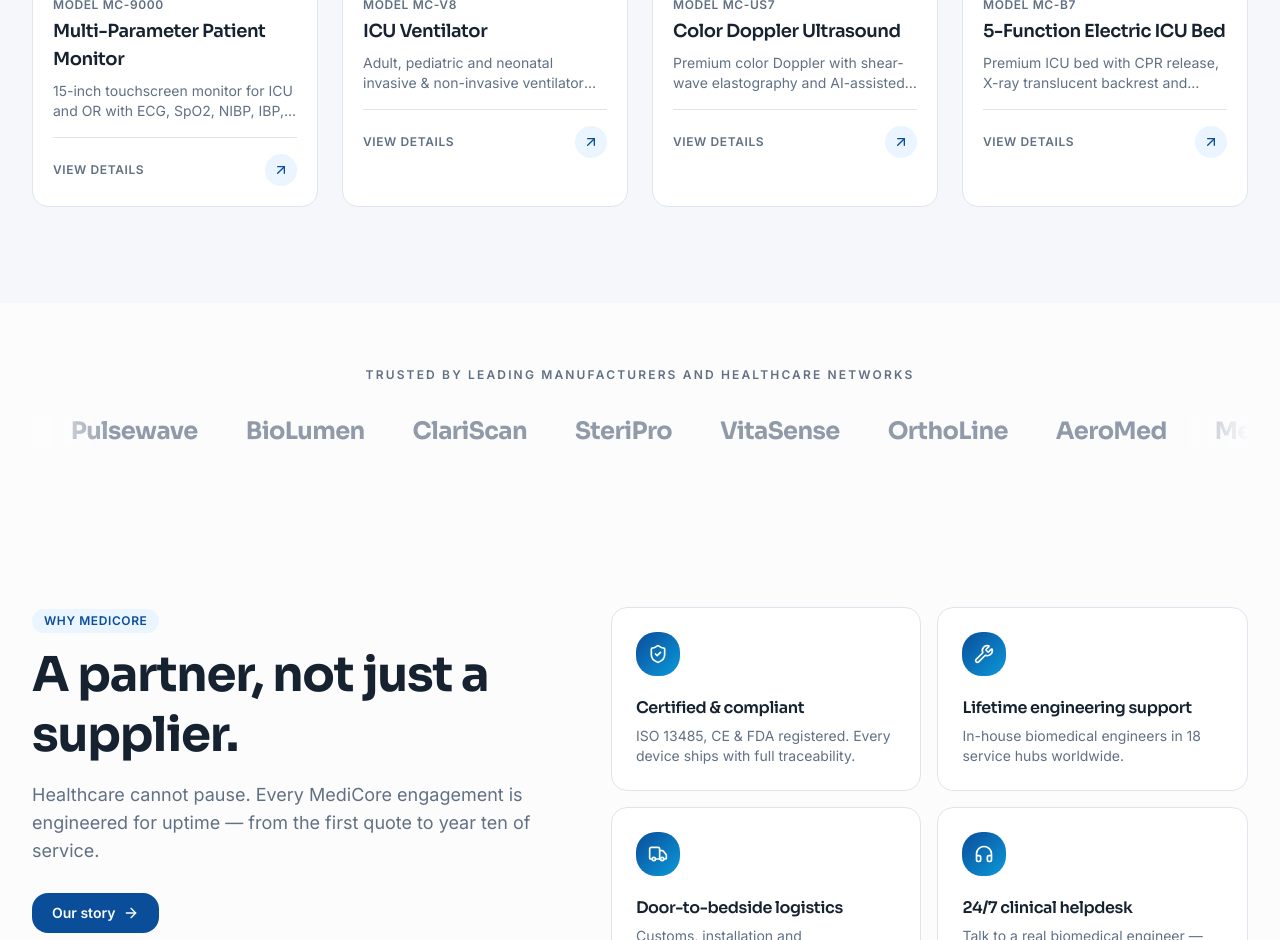
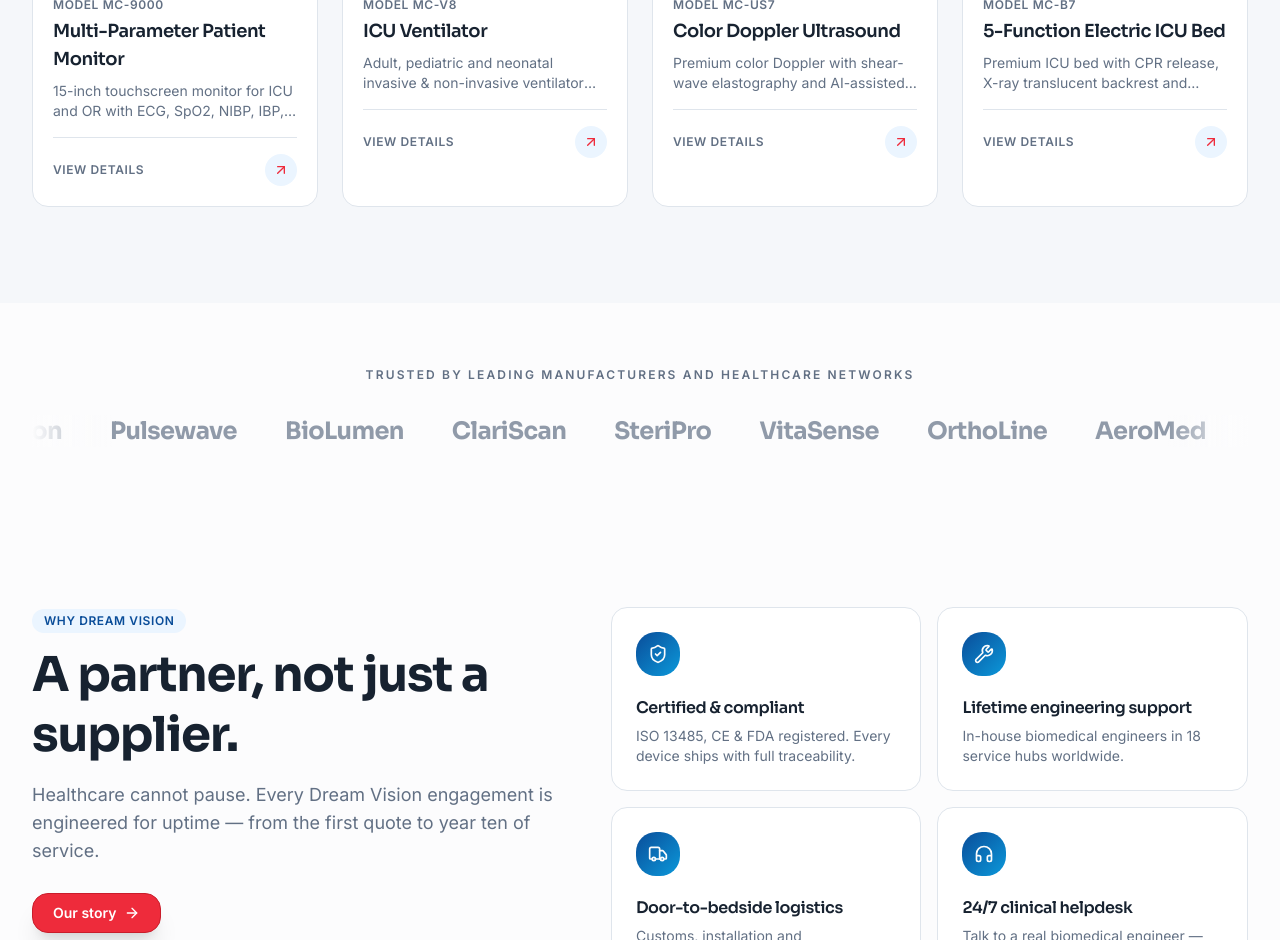
Before and after one commit to Fahim550/DreamVision, a Next.js app: page / in a window 1280 px wide. Shown: the part 1860-2800 px from the top of the page. Built offline with nearby package versions, Linux system fonts and the light colour scheme.

Commit message:
ui enhance and correction with dream vision

```diff
--- a/components/common/CtaBanner.tsx
+++ b/components/common/CtaBanner.tsx
@@ -42,7 +42,7 @@ export const CTABanner = ({
           <Button
             asChild
             size="xl"
-            className="bg-background text-primary hover:bg-background/90"
+            className="bg-secondary text-white hover:bg-secondary-hover"
           >
             <Link href={primaryHref}>
               {primaryLabel} <ArrowRight className="h-5 w-5" />
--- a/components/common/ProductCard.tsx
+++ b/components/common/ProductCard.tsx
@@ -35,7 +35,7 @@ export const ProductCard = ({ product }: { product: Product }) => (
         <span className="text-xs font-semibold uppercase tracking-wider text-muted-foreground">
           View details
         </span>
-        <span className="inline-flex h-8 w-8 items-center justify-center rounded-full bg-primary-soft text-primary transition-all group-hover:bg-primary group-hover:text-primary-foreground">
+        <span className="inline-flex h-8 w-8 items-center justify-center rounded-full bg-primary-soft text-secondary transition-all group-hover:bg-secondary group-hover:text-primary-foreground">
           <ArrowUpRight className="h-4 w-4" />
         </span>
       </div>
--- a/components/home/WhyChooseUs.tsx
+++ b/components/home/WhyChooseUs.tsx
@@ -37,15 +37,15 @@ export default function WhyChooseUs() {
       <section className="container-tight py-20 sm:py-24">
         <div className="grid gap-12 lg:grid-cols-[1fr_1.2fr] lg:items-start">
           <div>
-            <span className="eyebrow">Why MediCore</span>
+            <span className="eyebrow">Why Dream Vision</span>
             <h2 className="section-title mt-3">
               A partner, not just a supplier.
             </h2>
             <p className="section-sub">
-              Healthcare cannot pause. Every MediCore engagement is engineered
+              Healthcare cannot pause. Every Dream Vision engagement is engineered
               for uptime — from the first quote to year ten of service.
             </p>
-            <Button asChild className="mt-7" variant="cta">
+            <Button asChild className="mt-7" variant="primary_cta">
               <Link href="/about">
                 Our story <ArrowRight className="h-4 w-4" />
               </Link>
--- a/components/layout/Footer.tsx
+++ b/components/layout/Footer.tsx
@@ -1,32 +1,26 @@
 import { categories, nav, site } from "@/config/site";
+import LogoImage from "@/public/image/logo-png.png";
 import { Clock, Mail, MapPin, Phone } from "lucide-react";
+import Image from "next/image";
 import Link from "next/link";
+
+const Logo = () => (
+  <Link
+    href="/"
+    className="flex items-center pt-2 h-20 w-60"
+    aria-label={site.name}
+  >
+    <Image src={LogoImage} alt={site.name} width={500} height={500} />
+  </Link>
+);
 
 export const Footer = () => {
   return (
     <footer className="mt-24 border-t border-border bg-surface">
       <div className="container-tight grid gap-10 py-14 md:grid-cols-2 lg:grid-cols-4">
-        <div>
-          <Link href="/" className="flex items-center gap-2.5">
-            <div className="flex h-9 w-9 items-center justify-center rounded-lg bg-gradient-cta">
-              <svg
-                viewBox="0 0 24 24"
-                className="h-5 w-5 text-primary-foreground"
-                fill="none"
-                stroke="currentColor"
-                strokeWidth="2.5"
-                strokeLinecap="round"
-                strokeLinejoin="round"
-              >
-                <path d="M12 2v6M12 16v6M2 12h6M16 12h6" />
-                <circle cx="12" cy="12" r="4" />
-              </svg>
-            </div>
-            <span className="font-display text-lg font-bold">
-              MediCore Equipment
-            </span>
-          </Link>
-          <p className="mt-4 max-w-xs text-sm text-muted-foreground">
+        <div className="flex flex-col">
+          <Logo />
+          <p className="max-w-xs text-sm text-muted-foreground">
             {site.description}
           </p>
         </div>
--- a/components/ui/button.tsx
+++ b/components/ui/button.tsx
@@ -22,7 +22,7 @@ const buttonVariants = cva(
         primary_cta:
           "bg-secondary text-white shadow-xl border border-secondary-active hover:bg-secondary-hover hover:shadow-elevated hover:-translate-y-0.5",
         secondary_cta:
-          "bg-white text-secondary shadow-xl border border-secondary-soft hover:bg-secondary-soft hover:shadow-elevated hover:-translate-y-0.5",
+          "bg-white text-primary shadow-xl border border-secondary-soft hover:bg-primary-soft hover:shadow-elevated hover:-translate-y-0.5",
         cta: "bg-primary text-primary-foreground shadow-card-soft hover:bg-primary/90 hover:shadow-elevated hover:-translate-y-0.5",
         soft: "bg-primary-soft text-primary hover:bg-primary/15",
         whatsapp:
--- a/config/site.ts
+++ b/config/site.ts
@@ -12,10 +12,10 @@ import {
 } from "lucide-react";
 
 export const site = {
-  name: "MediCore Equipment",
+  name: "Dream Vision Interantional",
   tagline: "Trusted Medical Equipment for Modern Healthcare",
   description:
-    "MediCore supplies hospitals, clinics and laboratories with premium ICU, diagnostic, surgical and laboratory equipment — backed by installation, training and lifetime support.",
+    "Dream Vision supplies hospitals, clinics and laboratories with premium ICU, diagnostic, surgical and laboratory equipment — backed by installation, training and lifetime support.",
   phone: "+1 (800) 555-0142",
   whatsapp: "18005550142",
   email: "sales@medicore-equipment.com",
@@ -105,7 +105,7 @@ export const categories: Category[] = [
 ];
 
 export const brands = [
-  "MediCore",
+  "Dream Vision",
   "Pulsewave",
   "BioLumen",
   "ClariScan",
--- a/data/product.ts
+++ b/data/product.ts
@@ -72,7 +72,7 @@ export const products: Product[] = [
     slug: "mc-9000-patient-monitor",
     name: "Multi-Parameter Patient Monitor",
     model: "MC-9000",
-    brand: "MediCore",
+    brand: "Dream Vision",
     category: "icu",
     featured: true,
     shortDescription:
@@ -132,7 +132,7 @@ export const products: Product[] = [
         rows: [
           ["Display", '12.1" TFT', '15.6" Touch', '19" Touch'],
           ["ECG leads", "5-lead", "12-lead", "12-lead + Vector"],
-          ["SpO2 technology", "MediCore", "Masimo SET®", "Masimo rainbow®"],
+          ["SpO2 technology", "Dream Vision", "Masimo SET®", "Masimo rainbow®"],
           ["Invasive pressures", "2", "4", "8"],
           ["Battery runtime", "2 h", "4 h", "6 h"],
           ["Trend storage", "24 h", "72 h", "168 h"],
```
